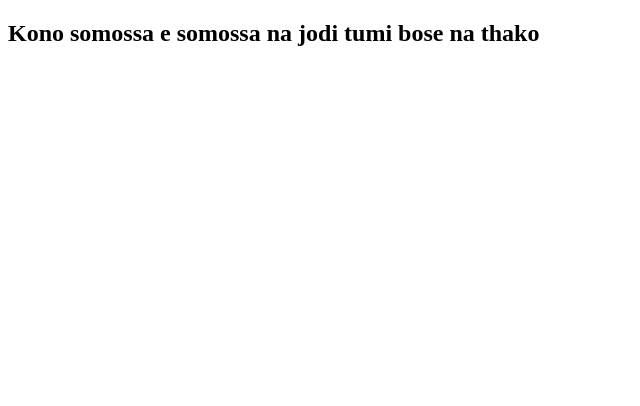
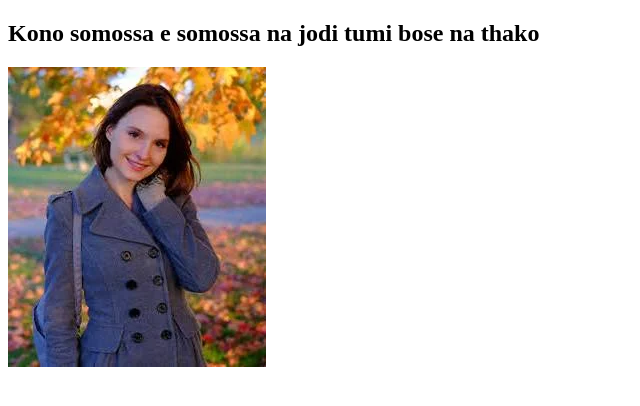
Before and after one commit to Sara-Ritu/problem-will-never-last, a plain HTML site: page index.html in a window 1280 px wide. Shown: the whole page, without its empty margins (0-640 px from the left). Drawn offline with Linux system fonts and the light colour scheme.

Commit message:
picture added

```diff
--- a/index.html
+++ b/index.html
@@ -7,5 +7,6 @@
 </head>
 <body>
     <h2>Kono somossa e somossa na jodi tumi bose na thako</h2>
+    <img src="Images/Natasha.jpg" alt="">
 </body>
 </html>
```
Also changed, not shown: Images/Natasha.jpg (added).
